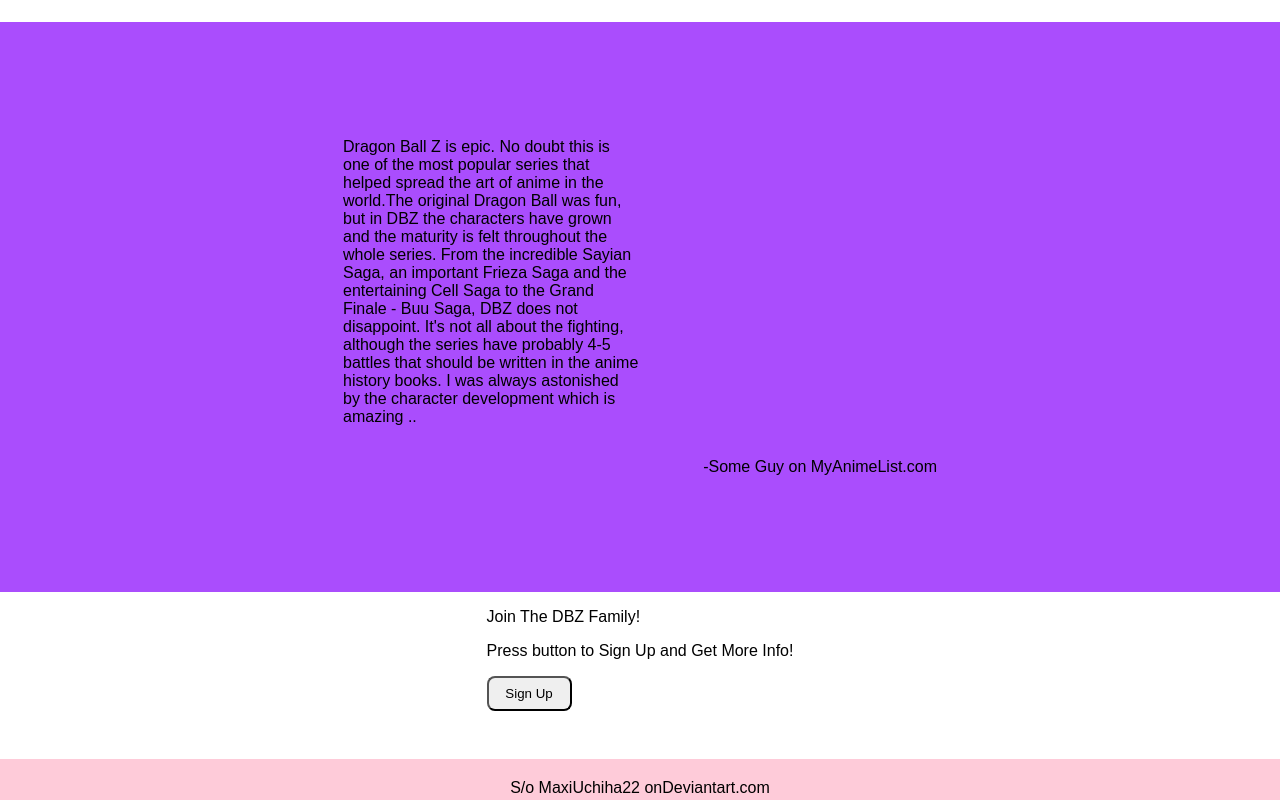
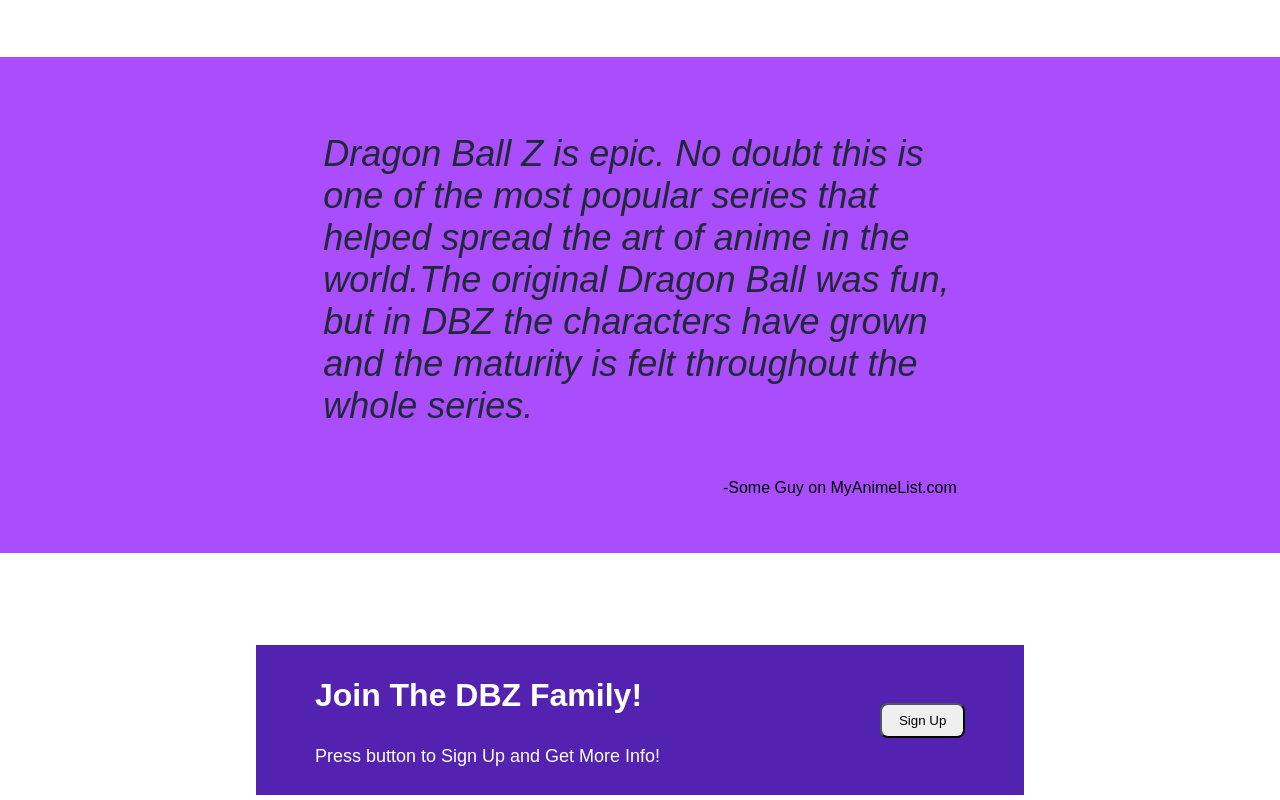
Before and after one commit to WavyBoyJodii/dbz-landing-page, a plain HTML site: page index.html in a window 1280 px wide. Shown: the part 918-1718 px from the top of the page. Drawn offline with Linux system fonts and the light colour scheme.

Commit message:
Place furth container in alignment Set correct Fonts on page

```diff
--- a/index.html
+++ b/index.html
@@ -24,7 +24,7 @@
         <div class="hero-container">
             <div class="hero-left">
                 <h1>Welcome To DBZ World</h1>
-                <p>
+                <p class="hero-secondary-text">
                 Dragon Ball Z follows the adventures of the adult Goku who, along with
                 his companions, defends the earth against an assortment of villains
                 anging from intergalactic space fighters and conquerors, unnaturally
@@ -72,16 +72,11 @@
     </div>
     <div class="third">
       <div class="third-container">
-            <p class="third-text">
+        <p class="third-text"><em>
           Dragon Ball Z is epic. No doubt this is one of the most popular series
           that helped spread the art of anime in the world.The original Dragon
           Ball was fun, but in DBZ the characters have grown and the maturity is
-                felt throughout the whole series. From the incredible Sayian Saga, an
-                important Frieza Saga and the entertaining Cell Saga to the Grand Finale
-                - Buu Saga, DBZ does not disappoint. It's not all about the fighting,
-                although the series have probably 4-5 battles that should be written in
-                the anime history books. I was always astonished by the character
-                development which is amazing ..
+          felt throughout the whole series.</em>
         </p>
         <p class="lower-third-text">-Some Guy on MyAnimeList.com</p>
       </div>
--- a/style.css
+++ b/style.css
@@ -20,7 +20,7 @@ body {
   /* margin: 0; */
   padding-left: 5%;
   padding-right: 5%;
-  padding-bottom: 48px;
+  padding-bottom: 60px;
 }
 
 .header {
@@ -79,9 +79,18 @@ a {
 }
 
 h1 {
-  font-size: 40px;
-  font-weight: 900;
+  font-size: 48px;
+  font-weight: bolder;
+  color: #f9faf8;
+  padding: 0;
+  margin-bottom: 0;
 }
+
+.hero-secondary-text {
+  font-size: 18px;
+  color: #5e7096;
+}
+
 .hero-right {
   display: flex;
   height: 350px;
@@ -105,7 +114,14 @@ button {
   flex-direction: column;
   justify-content: space-between;
   flex: 1;
-  padding: 50px;
+  /* padding: 50px; */
+}
+
+h3 {
+  font-size: 36px;
+  font-weight: bolder;
+  color: #1f2937;
+  padding-top: 20px;
 }
 
 .second-bottom {
@@ -129,8 +145,11 @@ button {
   background-color: #aa4dfd;
   flex: 1;
   display: flex;
-  padding: 100px;
-  flex-direction: column;
+  padding-top: 40px;
+  padding-bottom: 40px;
+  /* padding: 100px; */
+  /* height: 200px; */
+  /* flex-direction: column; */
 }
 
 .third-container {
@@ -138,18 +157,64 @@ button {
   flex-direction: column;
   place-content: center center;
   max-width: 55%;
+  gap: 0;
 }
 
 .third-text {
-  flex-wrap: wrap;
-  max-width: 50%;
+  /* flex-wrap: wrap; */
+  /* max-width: 50%; */
+  font-size: 36px;
+  font-weight: light;
+  color: #1f2937;
+  padding: 0;
 }
 
 .lower-third-text {
   align-self: flex-end;
+  padding-top: 0;
+}
+
+.fourth {
+  padding: 92px 0 92px 0;
 }
 
 .fourth-child {
+  display: flex;
+  flex-direction: row;
+  place-content: center center;
+  background-color: #5322b1;
+  margin: auto;
+  /* padding: 100px; */
+  height: 150px;
+  width: 60%;
+  gap: 220px;
+}
+
+.left-fourth-child {
+  /* display: flex;
+  flex-direction: column;
+  place-content: center center;
+  row-gap: 0px; */
+}
+
+.bigger {
+  color: white;
+  font-size: 32px;
+  font-weight: bold;
+  padding-bottom: 0;
+}
+
+.smaller {
+  color: white;
+  font-size: 18px;
+  padding-top: 0%;
+}
+
+.sign-up {
+  /* margin-left: auto;
+  margin-right: 10%; */
+  height: fit-content;
+  align-self: center;
 }
 
 .footer {
```
Lines whose indentation alone changed are shown as unchanged.
